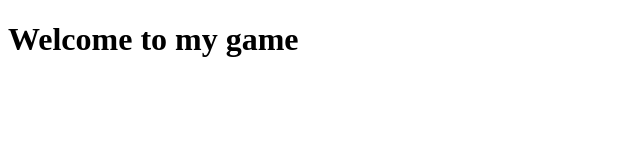
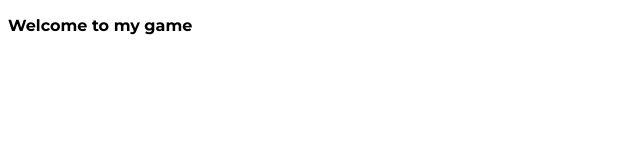
Before and after one commit to Jones8683/Celestial-Survivor, a website built with Vite: page index.html in a window 1280 px wide. Shown: the whole page, without its empty margins (0-640 px from the left). Built offline with nearby package versions, Linux system fonts and the light colour scheme.

Commit message:
feat: import fonts

```diff
--- a/index.html
+++ b/index.html
@@ -5,9 +5,15 @@
     <meta name="viewport" content="width=device-width, initial-scale=1.0" />
     <link rel="icon" href="assets/favicon.png" type="image/x-icon" />
     <link rel="stylesheet" href="style.css" />
+    <link rel="preconnect" href="https://fonts.googleapis.com" />
+    <link rel="preconnect" href="https://fonts.gstatic.com" crossorigin />
+    <link
+      href="https://fonts.googleapis.com/css2?family=Montserrat:ital,wght@0,100..900;1,100..900&display=swap"
+      rel="stylesheet"
+    />
     <title>Celestial Survivor</title>
   </head>
   <body>
-    <h1>Welcome to my game</h1>
+    <p>Welcome to my game</p>
   </body>
 </html>
--- a/style.css
+++ b/style.css
@@ -1,3 +1,4 @@
-h1 {
+p {
+  font-family: Montserrat;
   font-weight: bold;
 }
```
